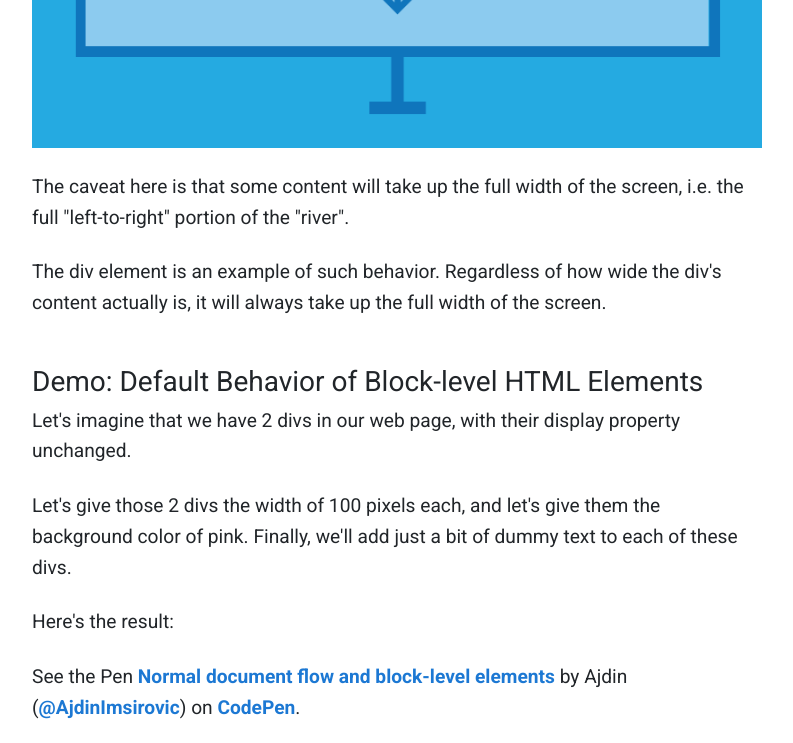
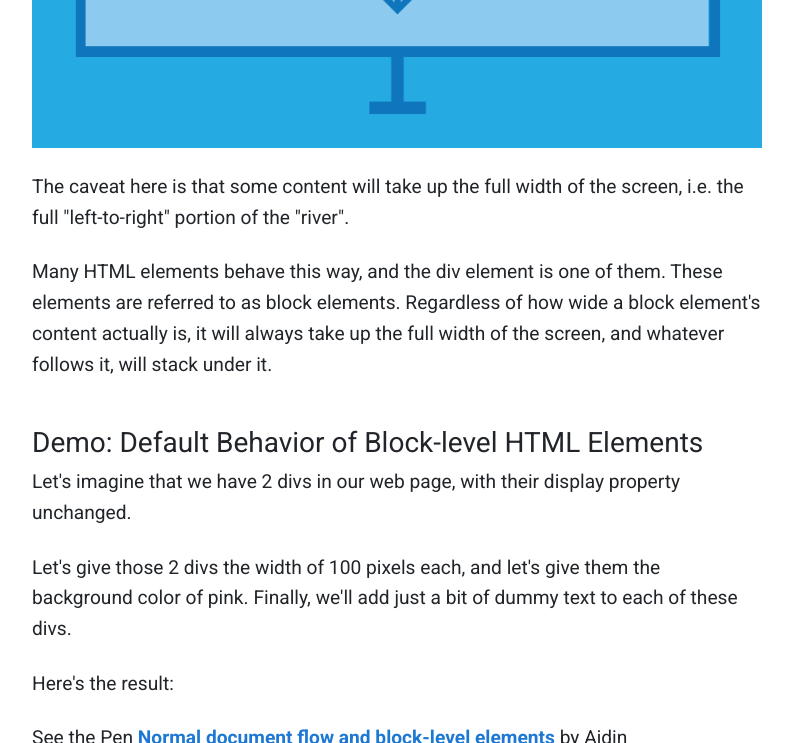
Before and after one commit to LayoutSchool/whatever2, a Jekyll site: the page built from _posts/2017-11-11-understanding-normal-document-flow-and-css-floats.html, in a window 1280 px wide and 900 px high, scrolled down 1388 px, cut to the strip 0-743 px from the top of the window. Shown: the whole strip, without its empty margins (53-846 px from the left). Built offline with Jekyll 4.4.1, drawn with Linux system fonts in a browser that asks for light colours; nearby versions of some CDN libraries; library files that are not in the unit come from our copies; comment, search, counter and statistics services are not loaded.

Commit message:
Update floats flow

```diff
--- a/_posts/2017-11-11-understanding-normal-document-flow-and-css-floats.html
+++ b/_posts/2017-11-11-understanding-normal-document-flow-and-css-floats.html
@@ -36,7 +36,7 @@ We can think of the normal document flow as a river of content (i.e. HTML elemen
 </p>
 
 <p>
-    The div element is an example of such behavior. Regardless of how wide the div's content actually is, it will always take up the full width of the screen.
+    Many HTML elements behave this way, and the div element is one of them. These elements are referred to as block elements. Regardless of how wide a block element's content actually is, it will always take up the full width of the screen, and whatever follows it, will stack under it.
 </p>
 
 <h3 class="h3 mt-5">
```
